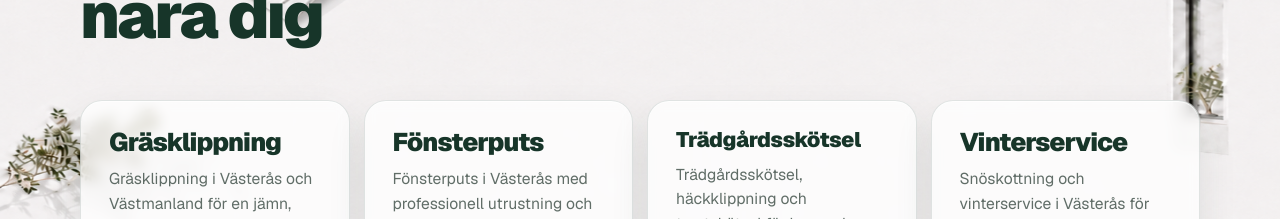
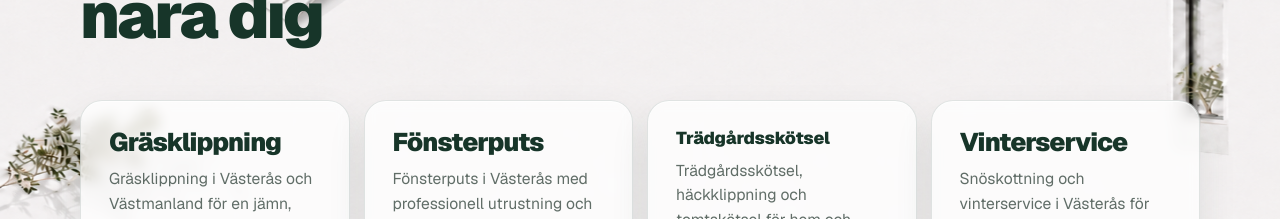
Before and after one commit to ArlindK01/GCwebb, a React (Vite) app: page / in a window 1280 px wide. Shown: the part 2200-2419 px from the top of the page. Built offline with nearby package versions, Linux system fonts and the light colour scheme.

Commit message:
Reduce garden service title size

```diff
--- a/src/styles.css
+++ b/src/styles.css
@@ -578,8 +578,8 @@ h1 {
 }
 
 .custom-service-card-long-title h3 {
-  font-size: clamp(1.25rem, 1.65vw, 1.58rem);
-  letter-spacing: -0.02em;
+  font-size: clamp(1.08rem, 1.25vw, 1.3rem);
+  letter-spacing: -0.01em;
 }
 
 .custom-service-card p {
```
